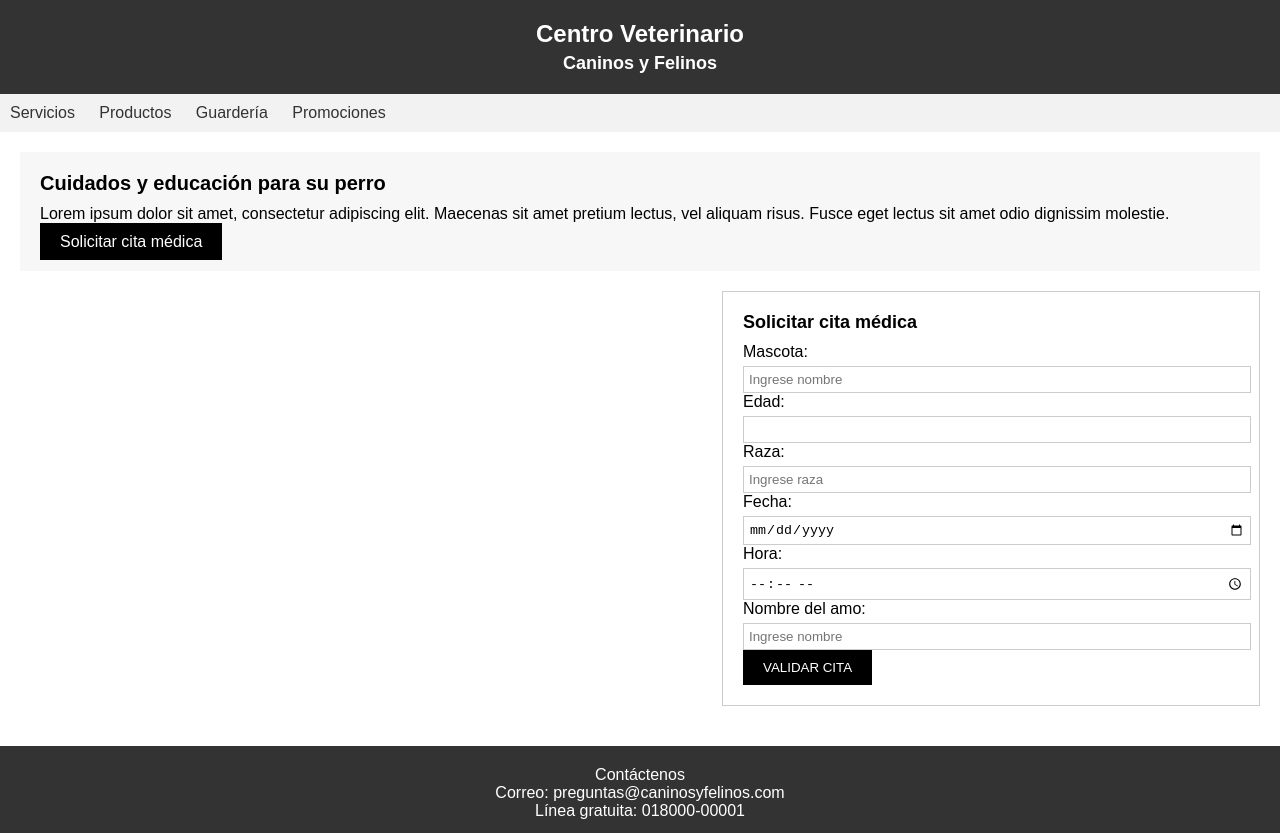
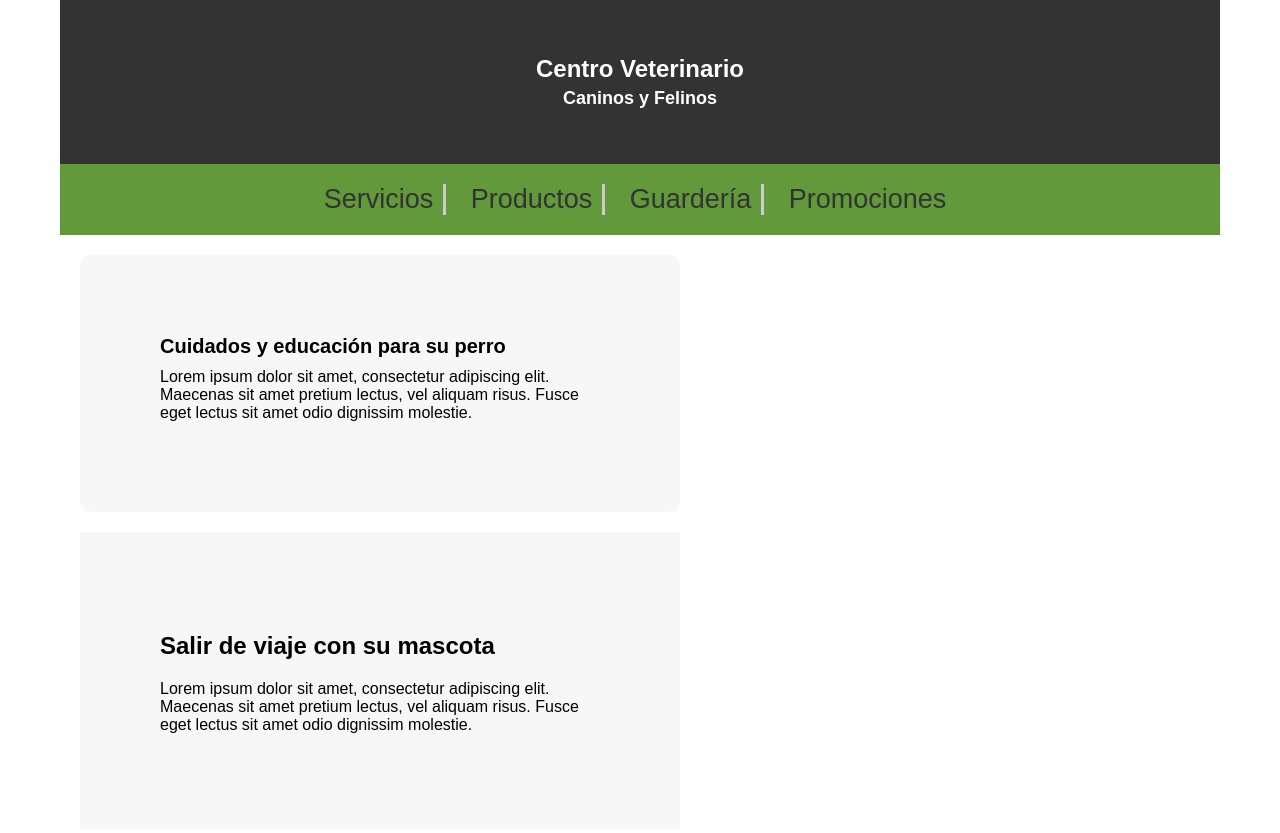
Before and after one commit to JHONDRASCODE/Proyecto-V, a plain HTML site: page index.html in a window 1280 px wide. Shown: the top 833 px of the page. Drawn offline with Linux system fonts and the light colour scheme.

Commit message:
se izo lo que se pudo

```diff
--- a/css/style.css
+++ b/css/style.css
@@ -1,6 +1,8 @@
 /* Estilos para el cuerpo del documento */
 * {
+    box-sizing: border-box; /* Incluir bordes y rellenos en el ancho y alto */
 }
+
 body {
     font-family: Arial, sans-serif;
     margin: 0;
@@ -11,7 +13,7 @@ header {
     background-color: #333;
     color: #fff;
     text-align: center;
-    padding: 20px 0;
+    padding: 55px 0;
 }
 
 header h1 {
@@ -25,22 +27,33 @@ header h2 {
 }
 
 nav {
-    background-color: #f2f2f2;
-    padding: 10px 0;
+    background-color: rgb(97, 153, 59);
+    padding: 20px 10px;
+    text-align: center;
 }
 
 nav a {
     margin: 0 10px;
     text-decoration: none;
+    font-size: 27px;
     color: #333;
+    display: inline-block;
+    border-right: 3px solid #ccc; /* Agrega una línea sólida a la derecha de cada enlace */
+    padding-right: 10px; /* Añade espacio entre las palabras y las líneas */
+    margin-right: 10px; /* Añade espacio entre los enlaces */
+}
+
+nav a:last-child {
+    border-right: none;
 }
 
 nav a:hover {
     color: #000;
+    text-align: center;
 }
 
 main {
-    padding: 20px; /* Agregar relleno al contenido principal */
+    padding: 20px;
     overflow: hidden;
 }
 
@@ -50,7 +63,10 @@ section {
 
 .informacion-principal {
     background-color: #f7f7f7;
-    padding: 20px;
+    padding: 80px;
+    width: 600px; /* Ajusta el ancho según sea necesario */
+    margin-right: 10px; /* Espacio entre el formulario y la .informacion-principal */
+    border-radius: 10px;
 }
 
 .informacion-principal h2 {
@@ -69,11 +85,21 @@ section {
     text-decoration: none;
 }
 
+.informacion-secundaria {
+    background-color: #f7f7f7;
+    padding: 80px;
+    width: 600px; /* Ancho deseado */
+    clear: left; /* Alinea a la izquierda */
+    margin-right: 10px; /* Espacio entre la .informacion-principal y la .informacion-secundaria */
+}
+
+
 .formulario-cita {
     border: 1px solid #ccc; /* Agregar un borde al formulario */
     padding: 20px; /* Agregar relleno al formulario */
     float: right; /* Alinear el formulario a la derecha */
     width: 40%;
+    border-radius: 20px;
 }
 
 .formulario-cita h3 {
@@ -98,6 +124,10 @@ section {
     padding: 10px 20px;
     border: none;
     cursor: pointer;
+    text-align: center; /* Centra el botón */
+    display: block; /* Para que el botón ocupe todo el ancho */
+    margin: 0 auto; /* Centra el botón horizontalmente */
+
 }
 
 footer {
@@ -110,3 +140,9 @@ footer {
 footer p {
     margin: 0;
 }
+
+.container {
+    max-width: 1200px; /* Establece el ancho máximo del contenedor */
+    margin: 0 auto; /* Centra el contenedor en la página */
+    padding: 0 20px; /* Agrega relleno a los lados del contenedor */
+}
--- a/index.html
+++ b/index.html
@@ -7,6 +7,7 @@
     <link rel="stylesheet" href="css/style.css">
 </head>
 <body>
+    <div class="container">
         <header>
             <h1>Centro Veterinario</h1>
             <h2>Caninos y Felinos</h2>
@@ -21,7 +22,10 @@
             <section class="informacion-principal">
                 <h2>Cuidados y educación para su perro</h2>
                 <p>Lorem ipsum dolor sit amet, consectetur adipiscing elit. Maecenas sit amet pretium lectus, vel aliquam risus. Fusce eget lectus sit amet odio dignissim molestie.</p>
-            <a href="#">Solicitar cita médica</a>
+            </section>
+            <section class="informacion-secundaria">
+                <h2>Salir de viaje con su mascota</h2>
+                <p>Lorem ipsum dolor sit amet, consectetur adipiscing elit. Maecenas sit amet pretium lectus, vel aliquam risus. Fusce eget lectus sit amet odio dignissim molestie.</p>
             </section>
             <section class="formulario-cita">
                 <h3>Solicitar cita médica</h3>
@@ -47,5 +51,6 @@
             <p>Correo: preguntas@caninosyfelinos.com</p>
             <p>Línea gratuita: 018000-00001</p>
         </footer>
+    </div>
 </body>
 </html>
```
Lines whose indentation alone changed are shown as unchanged.
